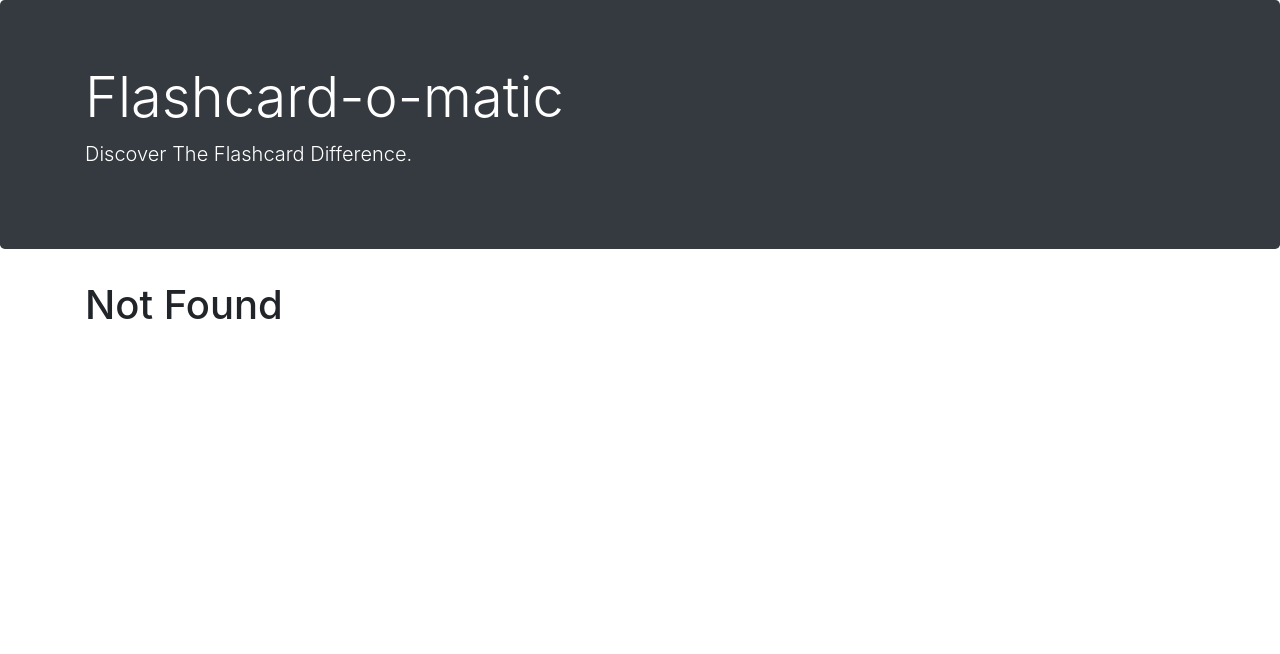
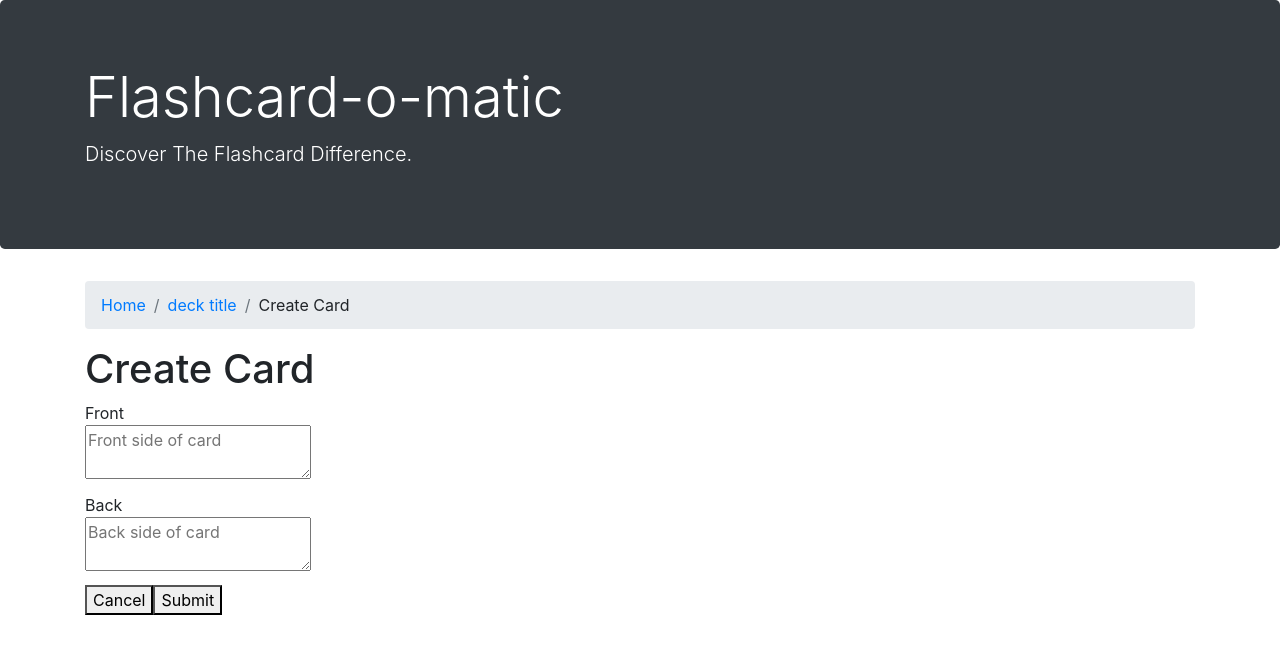
Before and after one commit to charismadezonie/thinkfulchallenges, a React (Create React App) app in the folder Project_Flashcards_Qualified_1/: page /decks/1/cards/new in a window 1280 px wide. Before the commit this address had no page. Shown: the top 654 px of the page. Built offline with nearby package versions, Linux system fonts and the light colour scheme; no server answers; a web font is replaced by a local one.

Commit message:
add functionality to addcard component

```diff
--- a/Project_Flashcards_Qualified_1/src/Layout/Decks/Cards/AddCard.js
+++ b/Project_Flashcards_Qualified_1/src/Layout/Decks/Cards/AddCard.js
@@ -1,7 +1,92 @@
-import React from "react";
+import React, { useState, useEffect } from "react";
+import { Link, useHistory, useRouteMatch } from "react-router-dom";
+import { createCard } from "../../../utils/api";
+import { readDeck } from "../../../utils/api";
 
-function AddCard() {
-  return null;
+function CreateCard() {
+  const history = useHistory();
+  const { params } = useRouteMatch();
+  const deckId = params.slug;
+  const [currentDeck, setCurrentDeck] = useState({});
+  const [newCardData, setNewCardData] = useState({
+    front: "",
+    back: "",
+    deckId: deckId,
+  });
+
+  console.log(newCardData);
+  useEffect(() => {
+    const abortController = new AbortController();
+
+    async function fetchCards() {
+      const decksData = await readDeck(deckId, abortController.signal);
+      setCurrentDeck(decksData);
+    }
+    fetchCards();
+  }, [deckId]);
+
+  function handleChange({ target }) {
+    setNewCardData({
+      ...newCardData,
+      [target.name]: target.value,
+    });
+  }
+
+  async function handleSubmit(event) {
+    event.preventDefault();
+    const response = await createCard(newCardData.deckId, newCardData);
+    history.push(`/decks/${response.deckId}`);
+  }
+
+  return (
+    <>
+      <nav aria-label="breadcrumb">
+        <ol className="breadcrumb">
+          <li className="breadcrumb-item">
+            <Link to="/">Home</Link>
+          </li>
+          <li className="breadcrumb-item">
+            <Link to="/">deck title</Link>
+          </li>
+          <li className="breadcrumb-item">Create Card</li>
+        </ol>
+      </nav>
+      <h1>Create Card</h1>
+      <form onSubmit={handleSubmit}>
+        <label htmlFor="front">
+          Front
+          <br />
+          <textarea
+            type="text"
+            id="front"
+            name="front"
+            placeholder="Front side of card"
+            onChange={handleChange}
+            value={newCardData.front}
+          />
+        </label>
+        <br />
+        <label htmlFor="back">
+          Back
+          <br />
+          <textarea
+            id="back"
+            name="back"
+            className="text-area"
+            placeholder="Back side of card"
+            onChange={handleChange}
+            value={newCardData.back}
+          />
+        </label>
+        <br />
+        <Link to="/">
+          <button type="button">Cancel</button>
+        </Link>
+
+        <button type="submit">Submit</button>
+      </form>
+    </>
+  );
 }
 
-export default AddCard;
+export default CreateCard;
--- a/Project_Flashcards_Qualified_1/src/Layout/Decks/Deck.js
+++ b/Project_Flashcards_Qualified_1/src/Layout/Decks/Deck.js
@@ -63,7 +63,7 @@ function Deck({ slug }) {
         <Link to={`${url}/study`}>
           <button type="button">Study</button>
         </Link>
-        <Link to={`${url}}/cards/new`}>
+        <Link to={`${url}/cards/new`}>
           <button type="button">Add Cards</button>
         </Link>
         <button type="button" onClick={handleDelete}>
--- a/Project_Flashcards_Qualified_1/src/Layout/Decks/EditDeck.js
+++ b/Project_Flashcards_Qualified_1/src/Layout/Decks/EditDeck.js
@@ -45,7 +45,7 @@ function EditDeck() {
               <Link to="/">Home</Link>
             </li>
             <li className="breadcrumb-item">
-              <Link to="#">{deckToEdit.name}</Link>
+              <Link to={`/decks/${deckId}`}>{deckToEdit.name}</Link>
             </li>
             <li className="breadcrumb-item active" aria-current="page">
               Edit Deck
--- a/Project_Flashcards_Qualified_1/src/Layout/index.js
+++ b/Project_Flashcards_Qualified_1/src/Layout/index.js
@@ -7,6 +7,8 @@ import Study from "./Decks/Study";
 import Deck from "./Decks/Deck";
 import CreateDeck from "./Decks/CreateDeck";
 import EditDeck from "./Decks/EditDeck";
+import AddCard from "./Decks/Cards/AddCard";
+import EditCard from "./Decks/Cards/EditCard";
 
 function Layout() {
   const [decks, setDecks] = useState([]);
@@ -32,6 +34,12 @@ function Layout() {
           <Route path="/decks/:slug/edit">
             <EditDeck slug={slug} />
           </Route>
+          <Route path="/decks/:slug/cards/new">
+            <AddCard deckId={slug} />
+          </Route>
+          <Route path="/decks/:slug/cards/:cardId/edit">
+            <EditCard />
+          </Route>
           <Route>
             <NotFound />
           </Route>
```
Also changed, not shown: Project_Flashcards_Qualified_1/data/db.json (line endings or trailing spaces).
